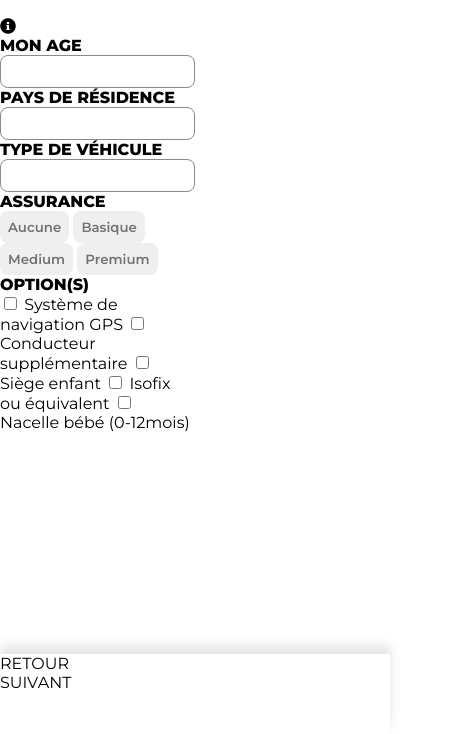
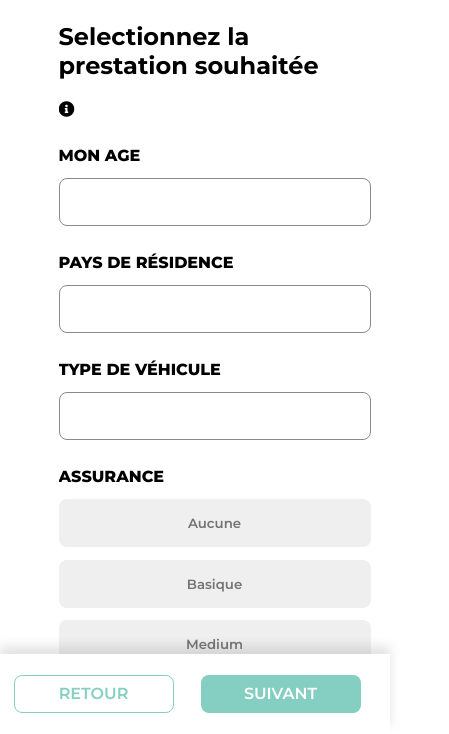
Before and after one commit to Mauradnly/integrationRicoh, a plain HTML site: page index.html in a window 390 px wide. Shown: the part 110-844 px from the top of the page, 449 px wide, since content can reach past the window. Drawn offline with Linux system fonts and the light colour scheme.

Commit message:
finalisation modif

```diff
--- a/assets/style.css
+++ b/assets/style.css
@@ -40,10 +40,6 @@ body {
 /**************** contents ****************/
 
 /*  services  */
-
-#contentService {
-    width: 50%;
-}
 
 label {
     display: block;
@@ -131,18 +127,82 @@ footer {
         display: none;
     }
 
+    #contentService {
+        overflow:scroll;
+        width: 100%;
+        margin-left: 15%;
+    }
+
+    .flexblock {
+        display: flex;
+        justify-content: center;
+        width: 100%;
+        padding-top: 7rem;
+        padding-bottom: 8rem;
+    }
+
+    h2 {
+        width: 80%;
+    }
+
+    label {
+        margin-top: 1.7rem;
+    }
+
+    .texte {
+        width: 80%;
+        height: 3rem;
+        margin-top: 0.8rem;
+    }
+
+    .buttonA {
+        width: 80%;
+        height: 3rem;
+        margin-top: 0.8rem;
+    }
+
+    .switch {
+        display: grid;
+    }
+
+
     /**************** footer ****************/
 
     footer {
         width: 100%;
         height: 5rem;
-        display: block;
+        display: flex;
+        justify-content: space-around;
+        align-items: center;
         position: fixed;
         bottom: 0;
         left: 0;
         right: 0;
         background-color: #fff;
         box-shadow: 0px -8px 10px rgba(114, 114, 114, 0.2);
+    }
+
+    .buttonF {
+        height: 2.4rem;
+        width: 10rem;
+        font-family: 'Montserrat', sans-serif;
+        font-weight: 600;
+        border-radius: 0.5rem;
+        display: flex;
+        align-items: center;
+        justify-content: center;
+    }
+
+    .positif {
+        background-color: rgb(133, 206, 194);
+        color: #fff;
+        margin-right: 1rem;
+    }
+
+    .negatif {
+        background-color: #fff;
+        border: 1px solid rgb(133, 206, 194);
+        color: rgb(133, 206, 194);
     }
 }
 
@@ -287,7 +347,6 @@ footer {
         display: flex;
         align-items: center;
         justify-content: center;
-
     }
 
     .positif {
```
